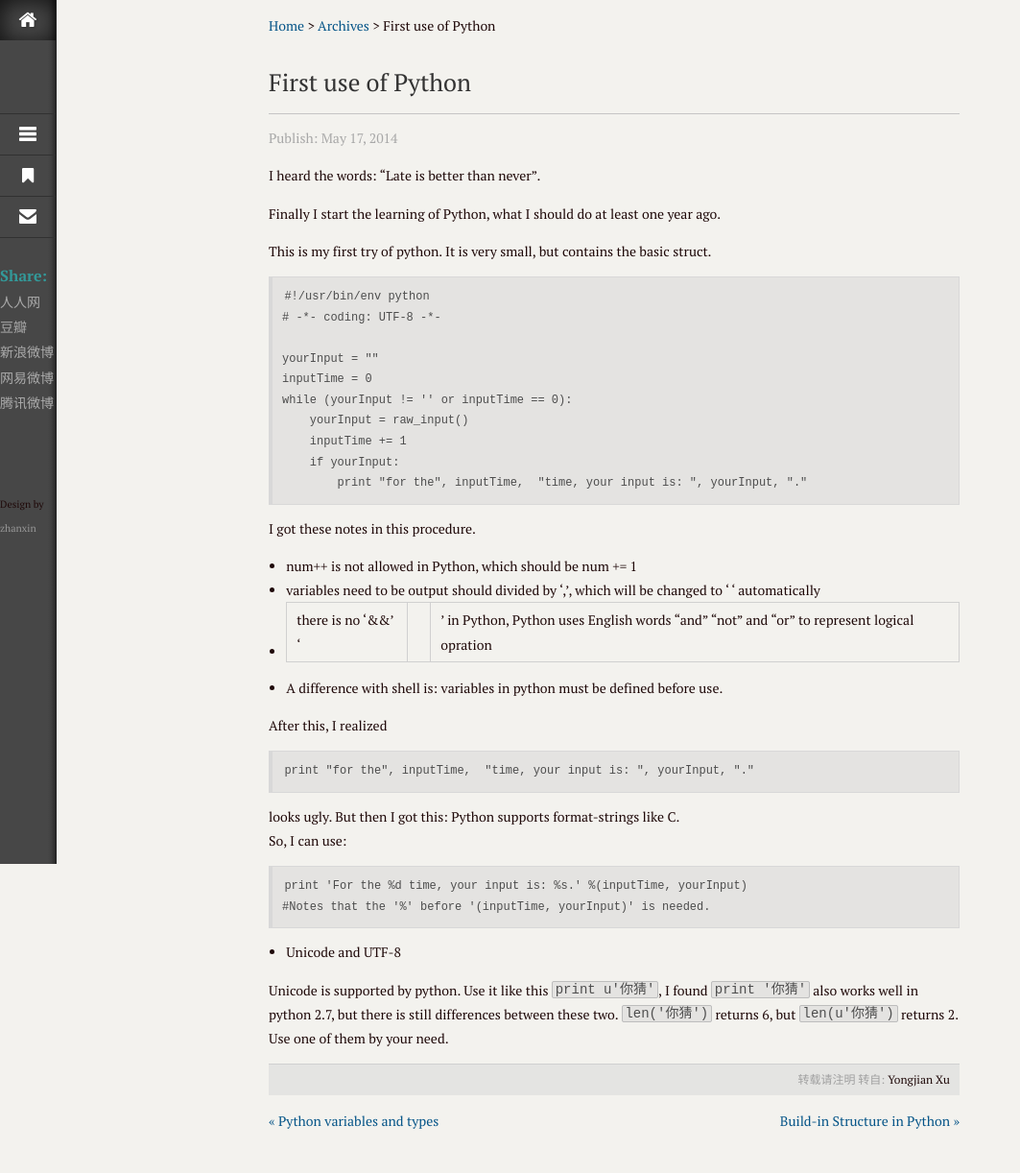
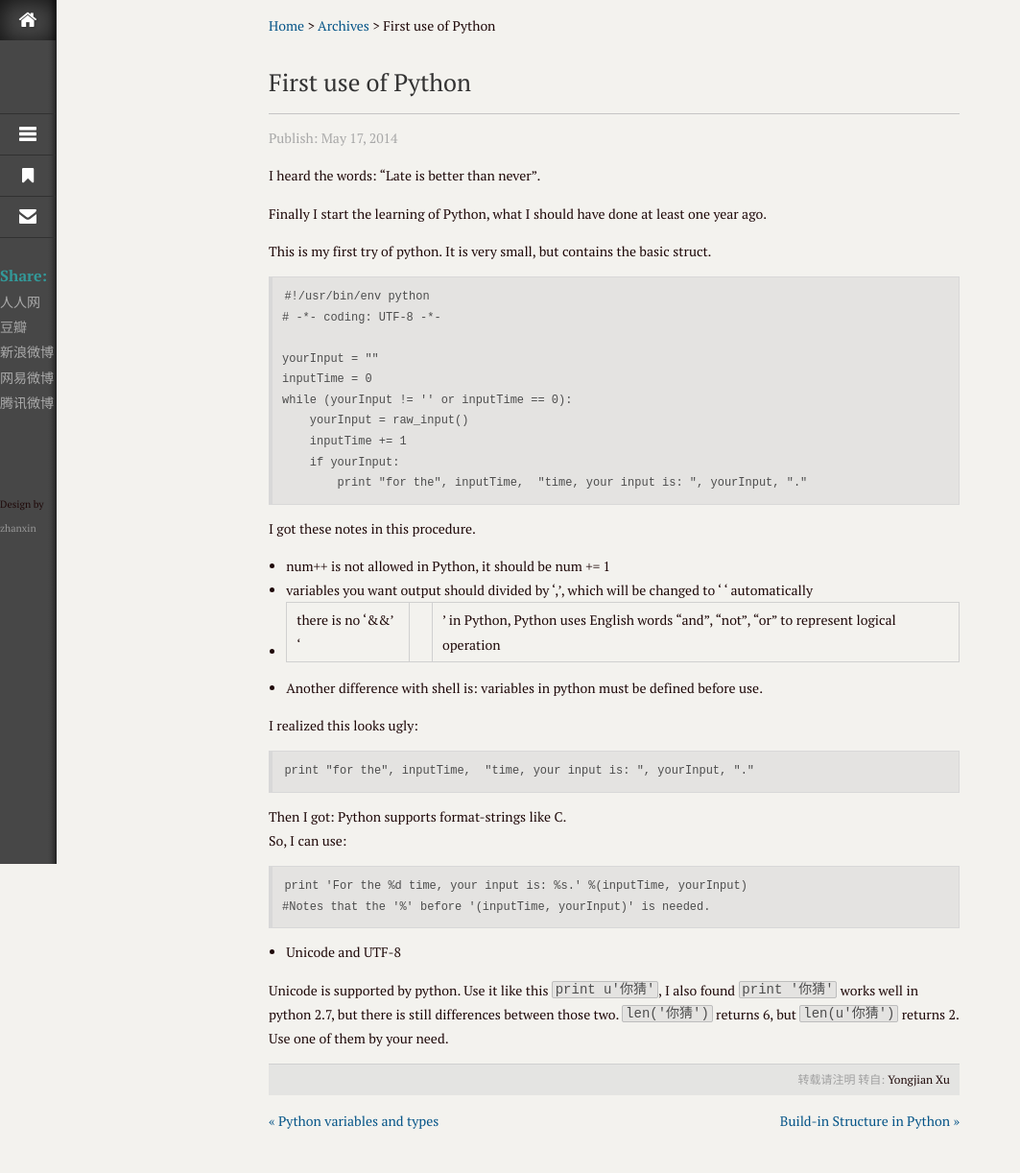
Before and after one commit to xiaoqshou/xuyongjiande.github.io, a Jekyll site: the page built from _posts/python/2014-05-17-Python-foundation.md, in a window 1280 px wide. Shown: the whole page at 96% size, without its empty margins (0-1063 px from the left). Built offline with Jekyll 4.4.1, drawn with Linux system fonts in a browser that asks for light colours; Markdown is read by kramdown in place of the engine named in the settings.

Commit message:
fix some words

````diff
--- a/_posts/python/2014-05-17-Python-foundation.md
+++ b/_posts/python/2014-05-17-Python-foundation.md
@@ -7,7 +7,7 @@ classification: Python
 
 I heard the words: "Late is better than never".
 
-Finally I start the learning of Python, what I should do at least one year ago.
+Finally I start the learning of Python, what I should have done at least one year ago.
 
 This is my first try of python. It is very small, but contains the basic struct.
 
@@ -26,16 +26,18 @@ while (yourInput != '' or inputTime == 0):
 
 I got these notes in this procedure.
 
-* num++ is not allowed in Python, which should be num += 1
-* variables need to be output should divided by ',', which will be changed to ' ' automatically
-* there is no '&&' '||' in Python, Python uses English words "and" "not" and "or" to represent logical opration
-* A difference with shell is: variables in python must be defined before use.
+* num++ is not allowed in Python, it should be num += 1
+* variables you want output should divided by ',', which will be changed to ' ' automatically
+* there is no '&&' '||' in Python, Python uses English words "and", "not", "or" to represent logical operation
+* Another difference with shell is: variables in python must be defined before use.
 
-After this, I realized
+I realized this looks ugly:
+
 ```
 print "for the", inputTime,  "time, your input is: ", yourInput, "."
 ```
-looks ugly. But then I got this: Python supports format-strings like C.
+
+Then I got: Python supports format-strings like C.
 So, I can use:
 
 ```
@@ -45,4 +47,5 @@ print 'For the %d time, your input is: %s.' %(inputTime, yourInput)
 
 * Unicode and UTF-8
 
-Unicode is supported by python. Use it like this `print u'你猜'`, I found `print '你猜'` also works well in python 2.7, but there is still differences between these two. `len('你猜')` returns 6, but `len(u'你猜')` returns 2. Use one of them by your need.
+Unicode is supported by python. Use it like this `print u'你猜'`, I also found `print '你猜'` works well in python 2.7, but there is still differences between those two. `len('你猜')` returns 6, but `len(u'你猜')` returns 2.
+Use one of them by your need.
````
Also changed, not shown: _posts/python/2014-05-17-Python-Variables-and-Type.md (+2 -2 lines), _posts/python/2014-05-18-Python-BuildIn-structure.md (+3 -3 lines).
